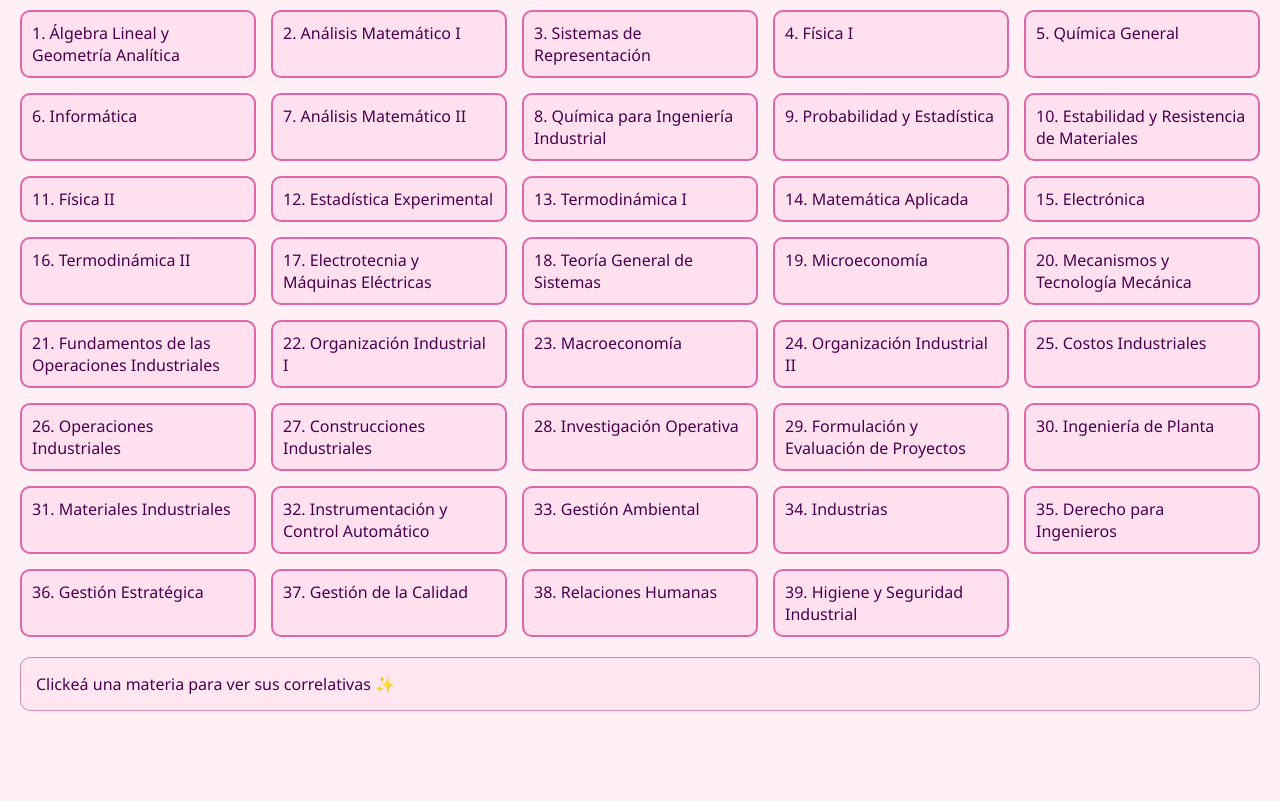
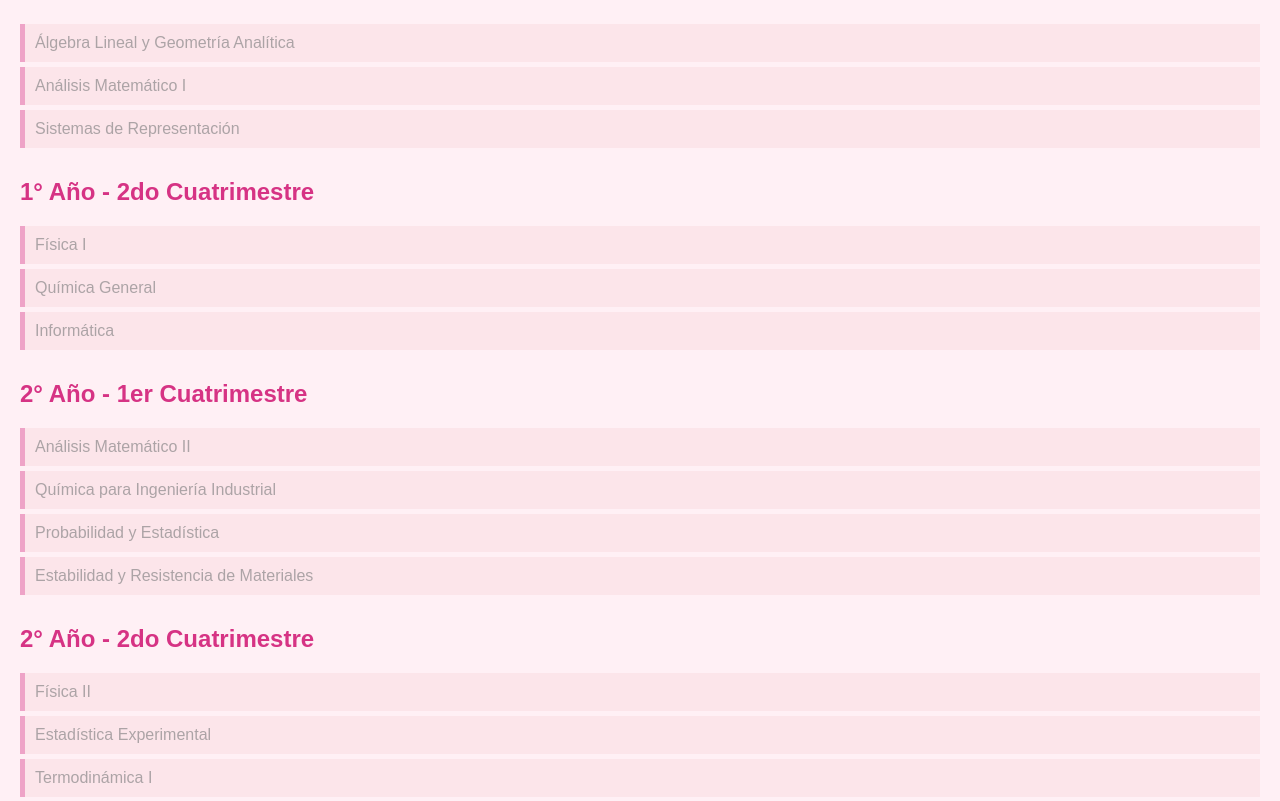
Before and after one commit to luingee/Malla-ingenieria, a plain HTML site: page index.html in a window 1280 px wide. Shown: the part 104-905 px from the top of the page. Before the commit the page ends 835 px from the top, so only its background shows below. Drawn offline with Linux system fonts and the light colour scheme.

Commit message:
Update index.html
Subo malla

```diff
--- a/index.html
+++ b/index.html
@@ -5,106 +5,127 @@
   <title>Malla Interactiva - Ingeniería Industrial</title>
   <style>
     body {
-      font-family: 'Segoe UI', sans-serif;
+      font-family: Arial, sans-serif;
       background-color: #fff0f5;
-      color: #4a004d;
-      margin: 0;
-      padding: 20px;
+      color: #333;
+      margin: 20px;
     }
-    h1 {
-      text-align: center;
-      color: #b30059;
+    h2 {
+      color: #d63384;
     }
-    .grid {
-      display: grid;
-      grid-template-columns: repeat(auto-fit, minmax(200px, 1fr));
-      gap: 15px;
-      margin-top: 30px;
+    .year {
+      margin-bottom: 30px;
+    }
+    .cuatri {
+      margin-bottom: 15px;
     }
     .materia {
-      border: 2px solid #e066a7;
-      background-color: #ffe0ef;
+      background-color: #f8d7da;
+      border-left: 5px solid #d63384;
       padding: 10px;
-      border-radius: 10px;
+      margin: 5px 0;
+      opacity: 0.4;
       cursor: pointer;
-      transition: transform 0.2s ease;
-    }
-    .materia:hover {
-      transform: scale(1.03);
+      transition: 0.3s;
     }
     .materia.aprobada {
-      background-color: #f7c6da;
-      border-color: #cc3377;
-      text-decoration: line-through;
-    }
-    .info {
-      margin-top: 20px;
-      padding: 15px;
-      border: 1px solid #d38fb0;
-      border-radius: 10px;
+      opacity: 1;
       background-color: #ffe6f0;
     }
   </style>
 </head>
 <body>
-  <h1>Plan de Estudios - Ingeniería Industrial (UNSa)</h1>
-  <div class="grid" id="malla"></div>
-  <div class="info" id="info">Clickeá una materia para ver sus correlativas ✨</div>  <script>
+  <h1>Malla Interactiva - Ingeniería Industrial</h1>
+  <div id="malla"></div>  <script>
     const materias = [
-      { num: 1, nombre: "Álgebra Lineal y Geometría Analítica", correlativas: [] },
-      { num: 2, nombre: "Análisis Matemático I", correlativas: [] },
-      { num: 3, nombre: "Sistemas de Representación", correlativas: [] },
-      { num: 4, nombre: "Física I", correlativas: [1, 2] },
-      { num: 5, nombre: "Química General", correlativas: [2] },
-      { num: 6, nombre: "Informática", correlativas: [1] },
-      { num: 7, nombre: "Análisis Matemático II", correlativas: [4] },
-      { num: 8, nombre: "Química para Ingeniería Industrial", correlativas: [1, 5] },
-      { num: 9, nombre: "Probabilidad y Estadística", correlativas: [2] },
-      { num: 10, nombre: "Estabilidad y Resistencia de Materiales", correlativas: [3, 4] },
-      { num: 11, nombre: "Física II", correlativas: [4, 7] },
-      { num: 12, nombre: "Estadística Experimental", correlativas: [9] },
-      { num: 13, nombre: "Termodinámica I", correlativas: [4, 7, 8] },
-      { num: 14, nombre: "Matemática Aplicada", correlativas: [6, 7] },
-      { num: 15, nombre: "Electrónica", correlativas: [11] },
-      { num: 16, nombre: "Termodinámica II", correlativas: [13] },
-      { num: 17, nombre: "Electrotecnia y Máquinas Eléctricas", correlativas: [15] },
-      { num: 18, nombre: "Teoría General de Sistemas", correlativas: [9, 14] },
-      { num: 19, nombre: "Microeconomía", correlativas: [12] },
-      { num: 20, nombre: "Mecanismos y Tecnología Mecánica", correlativas: [10, 17] },
-      { num: 21, nombre: "Fundamentos de las Operaciones Industriales", correlativas: [13, 14] },
-      { num: 22, nombre: "Organización Industrial I", correlativas: [18, 19] },
-      { num: 23, nombre: "Macroeconomía", correlativas: [12] },
-      { num: 24, nombre: "Organización Industrial II", correlativas: [22, 23] },
-      { num: 25, nombre: "Costos Industriales", correlativas: [21, 22] },
-      { num: 26, nombre: "Operaciones Industriales", correlativas: [16, 21] },
-      { num: 27, nombre: "Construcciones Industriales", correlativas: [20] },
-      { num: 28, nombre: "Investigación Operativa", correlativas: [12, 22] },
-      { num: 29, nombre: "Formulación y Evaluación de Proyectos", correlativas: [24, 25, 26, 27, 28] },
-      { num: 30, nombre: "Ingeniería de Planta", correlativas: [20, 26] },
-      { num: 31, nombre: "Materiales Industriales", correlativas: [20, 21] },
-      { num: 32, nombre: "Instrumentación y Control Automático", correlativas: [15, 17, 26] },
-      { num: 33, nombre: "Gestión Ambiental", correlativas: [24, 30] },
-      { num: 34, nombre: "Industrias", correlativas: [26] },
-      { num: 35, nombre: "Derecho para Ingenieros", correlativas: [24] },
-      { num: 36, nombre: "Gestión Estratégica", correlativas: [24, 28] },
-      { num: 37, nombre: "Gestión de la Calidad", correlativas: [29, 30, 34] },
-      { num: 38, nombre: "Relaciones Humanas", correlativas: [29] },
-      { num: 39, nombre: "Higiene y Seguridad Industrial", correlativas: [33] },
+      { id: 1, nombre: "Álgebra Lineal y Geometría Analítica", anio: 1, cuatri: 1, correlativas: [] },
+      { id: 2, nombre: "Análisis Matemático I", anio: 1, cuatri: 1, correlativas: [] },
+      { id: 3, nombre: "Sistemas de Representación", anio: 1, cuatri: 1, correlativas: [] },
+      { id: 4, nombre: "Física I", anio: 1, cuatri: 2, correlativas: [1, 2] },
+      { id: 5, nombre: "Química General", anio: 1, cuatri: 2, correlativas: [2] },
+      { id: 6, nombre: "Informática", anio: 1, cuatri: 2, correlativas: [1] },
+      { id: 7, nombre: "Análisis Matemático II", anio: 2, cuatri: 1, correlativas: [4] },
+      { id: 8, nombre: "Química para Ingeniería Industrial", anio: 2, cuatri: 1, correlativas: [1, 5] },
+      { id: 9, nombre: "Probabilidad y Estadística", anio: 2, cuatri: 1, correlativas: [2] },
+      { id: 10, nombre: "Estabilidad y Resistencia de Materiales", anio: 2, cuatri: 1, correlativas: [3, 4] },
+      { id: 11, nombre: "Física II", anio: 2, cuatri: 2, correlativas: [4, 7] },
+      { id: 12, nombre: "Estadística Experimental", anio: 2, cuatri: 2, correlativas: [9] },
+      { id: 13, nombre: "Termodinámica I", anio: 2, cuatri: 2, correlativas: [4, 7, 8] },
+      { id: 14, nombre: "Matemática Aplicada", anio: 2, cuatri: 2, correlativas: [6, 7] },
+      { id: 15, nombre: "Electrónica", anio: 2, cuatri: 2, correlativas: [11] },
+      { id: 16, nombre: "Termodinámica II", anio: 3, cuatri: 1, correlativas: [13] },
+      { id: 17, nombre: "Electrotecnia y Máquinas Eléctricas", anio: 3, cuatri: 1, correlativas: [15] },
+      { id: 18, nombre: "Teoría General de Sistemas", anio: 3, cuatri: 1, correlativas: [9] },
+      { id: 19, nombre: "Microeconomía", anio: 3, cuatri: 1, correlativas: [12] },
+      { id: 20, nombre: "Mecanismos y Tecnología Mecánica", anio: 3, cuatri: 2, correlativas: [10, 17] },
+      { id: 21, nombre: "Fundamentos de las Operaciones Industriales", anio: 3, cuatri: 2, correlativas: [13, 14] },
+      { id: 22, nombre: "Organización Industrial I", anio: 3, cuatri: 2, correlativas: [18, 19] },
+      { id: 23, nombre: "Macroeconomía", anio: 3, cuatri: 2, correlativas: [12] },
+      { id: 24, nombre: "Organización Industrial II", anio: 4, cuatri: 1, correlativas: [22, 23] },
+      { id: 25, nombre: "Costos Industriales", anio: 4, cuatri: 1, correlativas: [21, 22] },
+      { id: 26, nombre: "Operaciones Industriales", anio: 4, cuatri: 1, correlativas: [16, 21] },
+      { id: 27, nombre: "Construcciones Industriales", anio: 4, cuatri: 1, correlativas: [20] },
+      { id: 28, nombre: "Investigación Operativa", anio: 4, cuatri: 1, correlativas: [12, 22] },
+      { id: 29, nombre: "Formulación y Evaluación de Proyectos", anio: 4, cuatri: 2, correlativas: [24, 25, 26, 27, 28] },
+      { id: 30, nombre: "Ingeniería de Planta", anio: 4, cuatri: 2, correlativas: [20, 26] },
+      { id: 31, nombre: "Materiales Industriales", anio: 4, cuatri: 2, correlativas: [20, 21] },
+      { id: 32, nombre: "Instrumentación y Control Automático", anio: 4, cuatri: 2, correlativas: [15, 17, 26] },
+      { id: 33, nombre: "Gestión Ambiental", anio: 5, cuatri: 1, correlativas: [24, 30] },
+      { id: 34, nombre: "Industrias", anio: 5, cuatri: 1, correlativas: [26] },
+      { id: 35, nombre: "Derecho para Ingenieros", anio: 5, cuatri: 1, correlativas: [24] },
+      { id: 36, nombre: "Gestión Estratégica", anio: 5, cuatri: 1, correlativas: [24, 28] },
+      { id: 37, nombre: "Gestión de la Calidad", anio: 5, cuatri: 2, correlativas: [29, 30, 34] },
+      { id: 38, nombre: "Relaciones Humanas", anio: 5, cuatri: 2, correlativas: [29] },
+      { id: 39, nombre: "Higiene y Seguridad Industrial", anio: 5, cuatri: 2, correlativas: [33] }
     ];
 
-    const mallaDiv = document.getElementById("malla");
-    const infoDiv = document.getElementById("info");
+    const malla = document.getElementById("malla");
 
-    materias.forEach(mat => {
-      const div = document.createElement("div");
-      div.className = "materia";
-      div.textContent = `${mat.num}. ${mat.nombre}`;
-      div.addEventListener("click", () => {
-        div.classList.toggle("aprobada");
-        const corrs = mat.correlativas.map(n => ` ${n}. ${materias.find(m => m.num === n)?.nombre}`).join("\n");
-        infoDiv.innerHTML = `<strong>${mat.nombre}</strong><br>Correlativas: ${corrs || "Ninguna"}`;
+    function agruparPorAnios(materias) {
+      const anios = {};
+      materias.forEach(m => {
+        const clave = `${m.anio}-${m.cuatri}`;
+        if (!anios[clave]) anios[clave] = [];
+        anios[clave].push(m);
       });
-      mallaDiv.appendChild(div);
+      return anios;
+    }
+
+    const agrupadas = agruparPorAnios(materias);
+
+    Object.entries(agrupadas).forEach(([clave, materias]) => {
+      const [anio, cuatri] = clave.split("-");
+      const divAnio = document.createElement("div");
+      divAnio.className = "year";
+      divAnio.innerHTML = `<h2>${anio}° Año - ${cuatri === '1' ? '1er' : '2do'} Cuatrimestre</h2>`;
+      materias.forEach(m => {
+        const divMat = document.createElement("div");
+        divMat.className = "materia";
+        divMat.dataset.id = m.id;
+        divMat.dataset.correlativas = m.correlativas.join(",");
+        divMat.textContent = m.nombre;
+        divMat.addEventListener("click", () => toggleAprobada(divMat));
+        divAnio.appendChild(divMat);
+      });
+      malla.appendChild(divAnio);
     });
+
+    function toggleAprobada(divMat) {
+      divMat.classList.toggle("aprobada");
+      actualizarDisponibles();
+    }
+
+    function actualizarDisponibles() {
+      const todas = document.querySelectorAll(".materia");
+      const aprobadas = new Set([...todas].filter(m => m.classList.contains("aprobada")).map(m => +m.dataset.id));
+      todas.forEach(m => {
+        const reqs = m.dataset.correlativas.split(",").filter(Boolean).map(Number);
+        if (reqs.every(r => aprobadas.has(r))) {
+          m.style.opacity = "1";
+        } else if (!m.classList.contains("aprobada")) {
+          m.style.opacity = "0.4";
+        }
+      });
+    }
   </script></body>
 </html>
```
